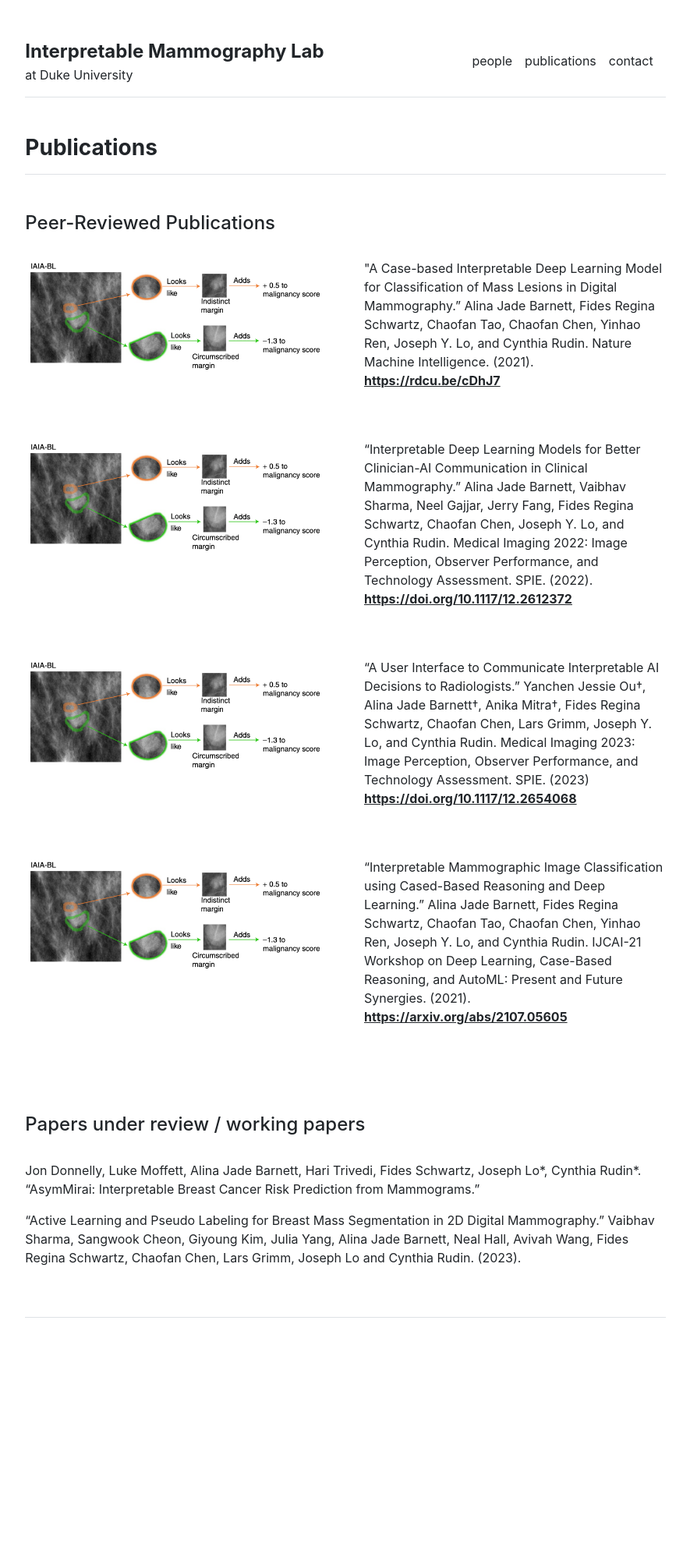
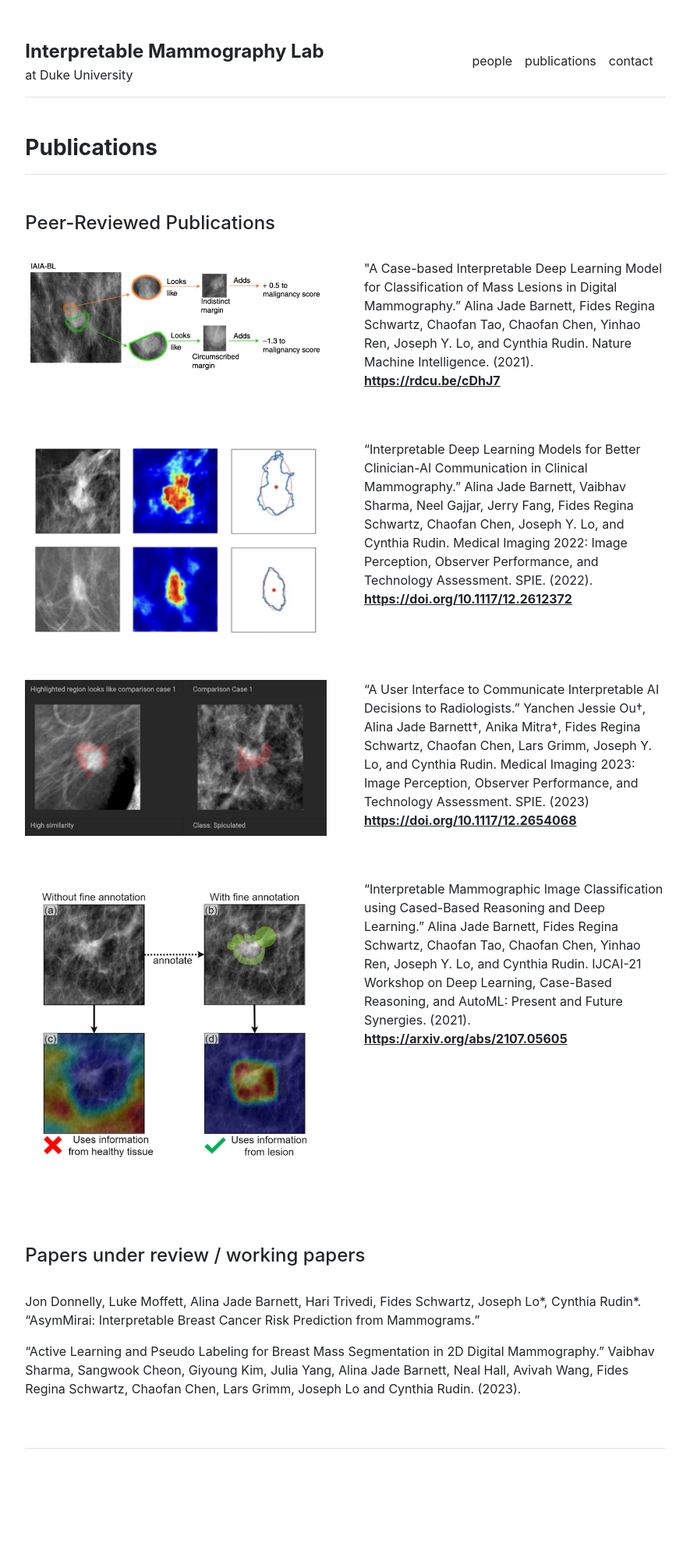
Before and after one commit to alinajadebarnett/interpmammo, a Jekyll site: the page built from publications.md, in a window 1280 px wide. Shown: the whole page at 78% size, without its empty margins (197-1082 px from the left). Built offline with Jekyll 4.4.1, drawn with Linux system fonts in a browser that asks for light colours; before the commit the page ends 1834 px from its top, so only the background shows below that.

Commit message:
updates after monday meeting

```diff
--- a/_data/publications.yml
+++ b/_data/publications.yml
@@ -1,14 +1,14 @@
 featured:
 - {name: '"A Case-based Interpretable Deep Learning Model for Classification of Mass Lesions in Digital Mammography.” Alina Jade Barnett, Fides Regina Schwartz, Chaofan Tao, Chaofan Chen, Yinhao Ren, Joseph Y. Lo, and Cynthia Rudin. Nature Machine Intelligence. (2021).', url: 'https://rdcu.be/cDhJ7', image: 'assets/img/papers/iaiabl.jpeg'}
-- {name: '“Interpretable Deep Learning Models for Better Clinician-AI Communication in Clinical Mammography.” Alina Jade Barnett, Vaibhav Sharma, Neel Gajjar, Jerry Fang, Fides Regina Schwartz, Chaofan Chen, Joseph Y. Lo, and Cynthia Rudin. Medical Imaging 2022: Image Perception, Observer Performance, and Technology Assessment. SPIE. (2022).', url: 'https://doi.org/10.1117/12.2612372', image: 'assets/img/papers/iaiabl.jpeg'}
-- {name: '“A User Interface to Communicate Interpretable AI Decisions to Radiologists.” Yanchen Jessie Ou†, Alina Jade Barnett†, Anika Mitra†, Fides Regina Schwartz, Chaofan Chen, Lars Grimm, Joseph Y. Lo, and Cynthia Rudin. Medical Imaging 2023: Image Perception, Observer Performance, and Technology Assessment. SPIE. (2023)', url: 'https://doi.org/10.1117/12.2654068', image: 'assets/img/papers/iaiabl.jpeg'}
-- {name: '“Interpretable Mammographic Image Classification using Cased-Based Reasoning and Deep Learning.” Alina Jade Barnett, Fides Regina Schwartz, Chaofan Tao, Chaofan Chen, Yinhao Ren, Joseph Y. Lo, and Cynthia Rudin. IJCAI-21 Workshop on Deep Learning, Case-Based Reasoning, and AutoML: Present and Future Synergies. (2021).', url: 'https://arxiv.org/abs/2107.05605', image: 'assets/img/papers/iaiabl.jpeg'}
+- {name: '“Interpretable Deep Learning Models for Better Clinician-AI Communication in Clinical Mammography.” Alina Jade Barnett, Vaibhav Sharma, Neel Gajjar, Jerry Fang, Fides Regina Schwartz, Chaofan Chen, Joseph Y. Lo, and Cynthia Rudin. Medical Imaging 2022: Image Perception, Observer Performance, and Technology Assessment. SPIE. (2022).', url: 'https://doi.org/10.1117/12.2612372', image: 'assets/img/papers/second_paper.jpeg'}
+- {name: '“A User Interface to Communicate Interpretable AI Decisions to Radiologists.” Yanchen Jessie Ou†, Alina Jade Barnett†, Anika Mitra†, Fides Regina Schwartz, Chaofan Chen, Lars Grimm, Joseph Y. Lo, and Cynthia Rudin. Medical Imaging 2023: Image Perception, Observer Performance, and Technology Assessment. SPIE. (2023)', url: 'https://doi.org/10.1117/12.2654068', image: 'assets/img/papers/user_interface.jpeg'}
+- {name: '“Interpretable Mammographic Image Classification using Cased-Based Reasoning and Deep Learning.” Alina Jade Barnett, Fides Regina Schwartz, Chaofan Tao, Chaofan Chen, Yinhao Ren, Joseph Y. Lo, and Cynthia Rudin. IJCAI-21 Workshop on Deep Learning, Case-Based Reasoning, and AutoML: Present and Future Synergies. (2021).', url: 'https://arxiv.org/abs/2107.05605', image: 'assets/img/papers/classification.jpeg'}
 
 index:
 - {name: '"A Case-based Interpretable Deep Learning Model for Classification of Mass Lesions in Digital Mammography.” Alina Jade Barnett, Fides Regina Schwartz, Chaofan Tao, Chaofan Chen, Yinhao Ren, Joseph Y. Lo, and Cynthia Rudin. Nature Machine Intelligence. (2021).', url: 'https://rdcu.be/cDhJ7', image: 'assets/img/papers/iaiabl.jpeg'}
-- {name: '“Interpretable Deep Learning Models for Better Clinician-AI Communication in Clinical Mammography.” Alina Jade Barnett, Vaibhav Sharma, Neel Gajjar, Jerry Fang, Fides Regina Schwartz, Chaofan Chen, Joseph Y. Lo, and Cynthia Rudin. Medical Imaging 2022: Image Perception, Observer Performance, and Technology Assessment. SPIE. (2022).', url: 'https://doi.org/10.1117/12.2612372', image: 'assets/img/papers/iaiabl.jpeg'}
-- {name: '“A User Interface to Communicate Interpretable AI Decisions to Radiologists.” Yanchen Jessie Ou†, Alina Jade Barnett†, Anika Mitra†, Fides Regina Schwartz, Chaofan Chen, Lars Grimm, Joseph Y. Lo, and Cynthia Rudin. Medical Imaging 2023: Image Perception, Observer Performance, and Technology Assessment. SPIE. (2023)', url: 'https://doi.org/10.1117/12.2654068', image: 'assets/img/papers/iaiabl.jpeg'}
-- {name: '“Interpretable Mammographic Image Classification using Cased-Based Reasoning and Deep Learning.” Alina Jade Barnett, Fides Regina Schwartz, Chaofan Tao, Chaofan Chen, Yinhao Ren, Joseph Y. Lo, and Cynthia Rudin. IJCAI-21 Workshop on Deep Learning, Case-Based Reasoning, and AutoML: Present and Future Synergies. (2021).', url: 'https://arxiv.org/abs/2107.05605', image: 'assets/img/papers/iaiabl.jpeg'}
+- {name: '“Interpretable Deep Learning Models for Better Clinician-AI Communication in Clinical Mammography.” Alina Jade Barnett, Vaibhav Sharma, Neel Gajjar, Jerry Fang, Fides Regina Schwartz, Chaofan Chen, Joseph Y. Lo, and Cynthia Rudin. Medical Imaging 2022: Image Perception, Observer Performance, and Technology Assessment. SPIE. (2022).', url: 'https://doi.org/10.1117/12.2612372', image: 'assets/img/papers/second_paper.jpeg'}
+- {name: '“A User Interface to Communicate Interpretable AI Decisions to Radiologists.” Yanchen Jessie Ou†, Alina Jade Barnett†, Anika Mitra†, Fides Regina Schwartz, Chaofan Chen, Lars Grimm, Joseph Y. Lo, and Cynthia Rudin. Medical Imaging 2023: Image Perception, Observer Performance, and Technology Assessment. SPIE. (2023)', url: 'https://doi.org/10.1117/12.2654068', image: 'assets/img/papers/user_interface.jpeg'}
+- {name: '“Interpretable Mammographic Image Classification using Cased-Based Reasoning and Deep Learning.” Alina Jade Barnett, Fides Regina Schwartz, Chaofan Tao, Chaofan Chen, Yinhao Ren, Joseph Y. Lo, and Cynthia Rudin. IJCAI-21 Workshop on Deep Learning, Case-Based Reasoning, and AutoML: Present and Future Synergies. (2021).', url: 'https://arxiv.org/abs/2107.05605', image: 'assets/img/papers/classification.jpeg'}
 
 working:
 - {name: 'Jon Donnelly, Luke Moffett, Alina Jade Barnett, Hari Trivedi, Fides Schwartz, Joseph Lo*, Cynthia Rudin*. “AsymMirai: Interpretable Breast Cancer Risk Prediction from Mammograms.”', url: ''}
--- a/_data/settings.yml
+++ b/_data/settings.yml
@@ -36,7 +36,7 @@ people:
       institution_address: "308 Research Drive, Durham, NC 27708-0129",
       email: "alina.barnett@duke.edu",
       emailimg: "assets/img/emails/alina_jade_barnett.jpeg",
-      image: "assets/img/people/alina_jade_barnett.jpeg",
+      image: "assets/img/people/alina_jade_barnett_vertical.jpeg",
       url: "https://alinajadebarnett.github.io/",
     }
   - {
--- a/_includes/overview.html
+++ b/_includes/overview.html
@@ -17,10 +17,6 @@
 
     <br><br>
 
-    Our long term risk prediction model explores how year-to-year consistency and developing asymmetries can be used to better predict 1-to-5 year cancer risk.
-
-    <br><br>
-
     We work towards making interpretability a default setting in clinical practices, and continue to find areas in mammography that can be improved.
 
     <br><br>
```
Also changed, not shown: _posts/2020-01-01-sample-post.md (deleted, +0 -6 lines), _posts/2020-03-01-new-paper-published.md (deleted, +0 -8 lines), _posts/2023-11-01-update.md (added, +6 -0 lines), assets/img/papers/classification.jpeg (renamed from assets/img/papers/Screenshot 2023-10-30 at 11.36.16 PM.png), assets/img/papers/second_paper.jpeg (renamed from assets/img/papers/Untitled presentation.png), assets/img/papers/user_interface.jpeg (renamed from assets/img/papers/Screenshot 2023-10-30 at 11.25.08 PM.png), 1 other file.
